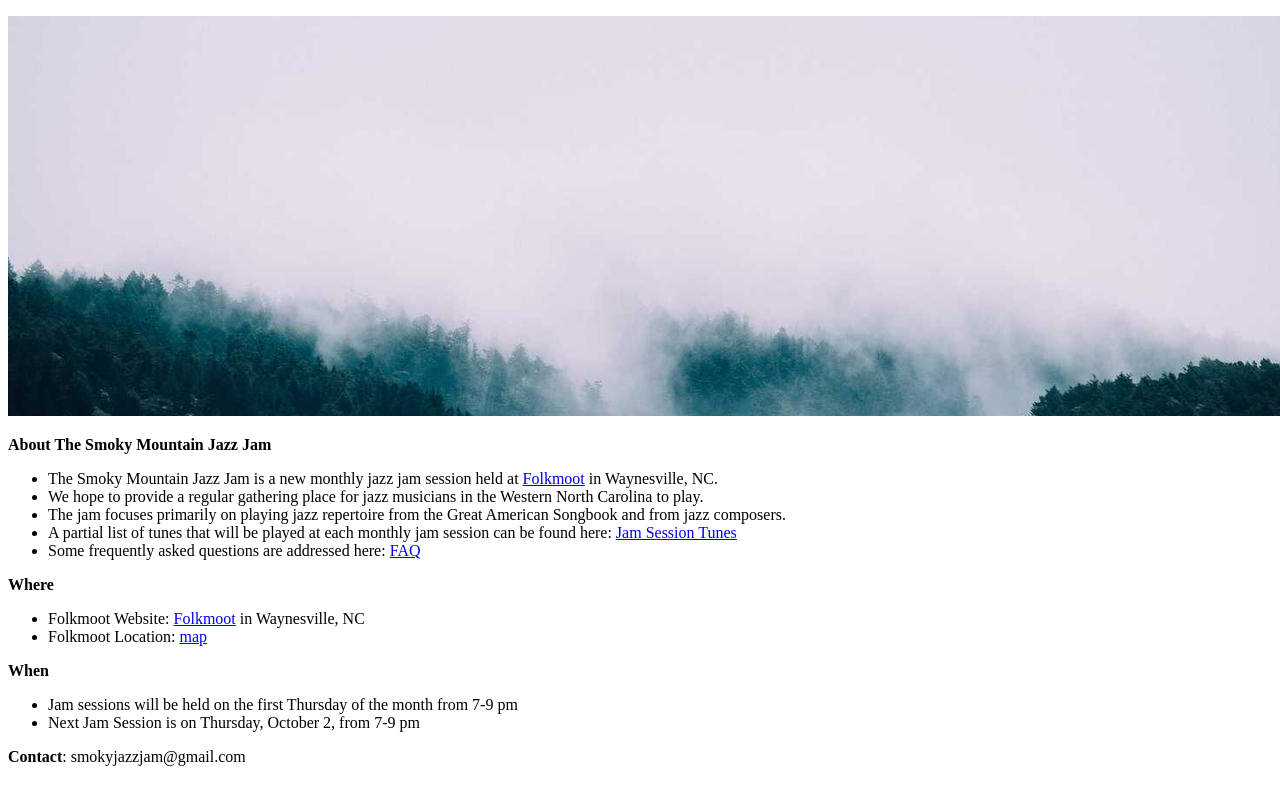
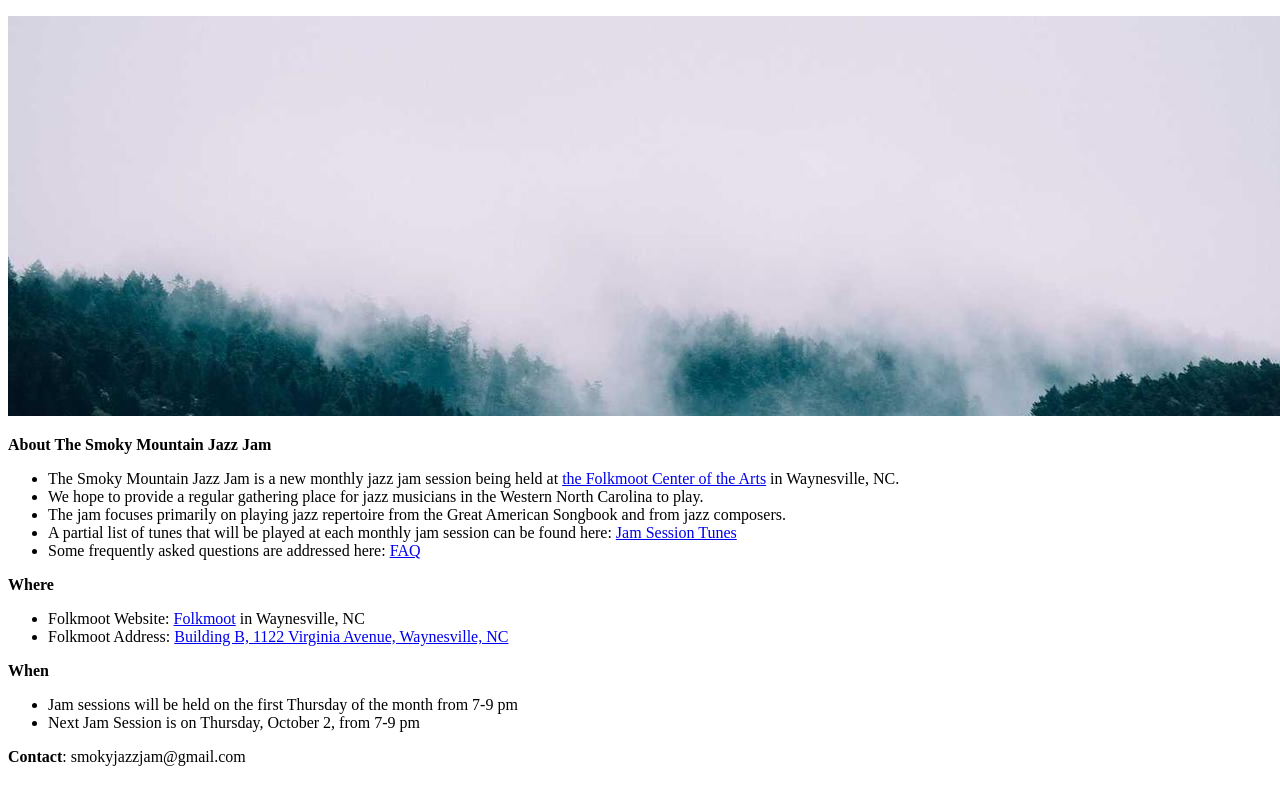
Before and after one commit to smokyjazzjam/smokyjazzjam, a Jekyll site: the page built from index.md, in a window 1280 px wide. Shown: the top 805 px of the page. Built offline with Jekyll 4.4.1, drawn with Linux system fonts in a browser that asks for light colours.

Commit message:
Update index.md

```diff
--- a/index.md
+++ b/index.md
@@ -6,7 +6,7 @@ layout: default
  ![Banner](misty_forest.jpg)
 
  **About The Smoky Mountain Jazz Jam**
- - The Smoky Mountain Jazz Jam is a new monthly jazz jam session held at [Folkmoot](https://www.folkmoot.org/) in Waynesville, NC.
+ - The Smoky Mountain Jazz Jam is a new monthly jazz jam session being held at [the Folkmoot Center of the Arts](https://www.folkmoot.org/) in Waynesville, NC.
  - We hope to provide a regular gathering place for jazz musicians in the Western North Carolina to play.
  - The jam focuses primarily on playing jazz repertoire from the Great American Songbook and from jazz composers.
  - A partial list of tunes that will be played at each monthly jam session can be found here: [Jam Session Tunes](jam_tunes.md)
@@ -14,7 +14,7 @@ layout: default
 
  **Where**
  - Folkmoot Website: [Folkmoot](https://www.folkmoot.org/) in Waynesville, NC
- - Folkmoot Location: [map](https://maps.app.goo.gl/KduAxvnix88e4M369)
+ - Folkmoot Address: [Building B, 1122 Virginia Avenue, Waynesville, NC](https://maps.app.goo.gl/KduAxvnix88e4M369)
 
   **When**
   - Jam sessions will be held on the first Thursday of the month from 7-9 pm
```
